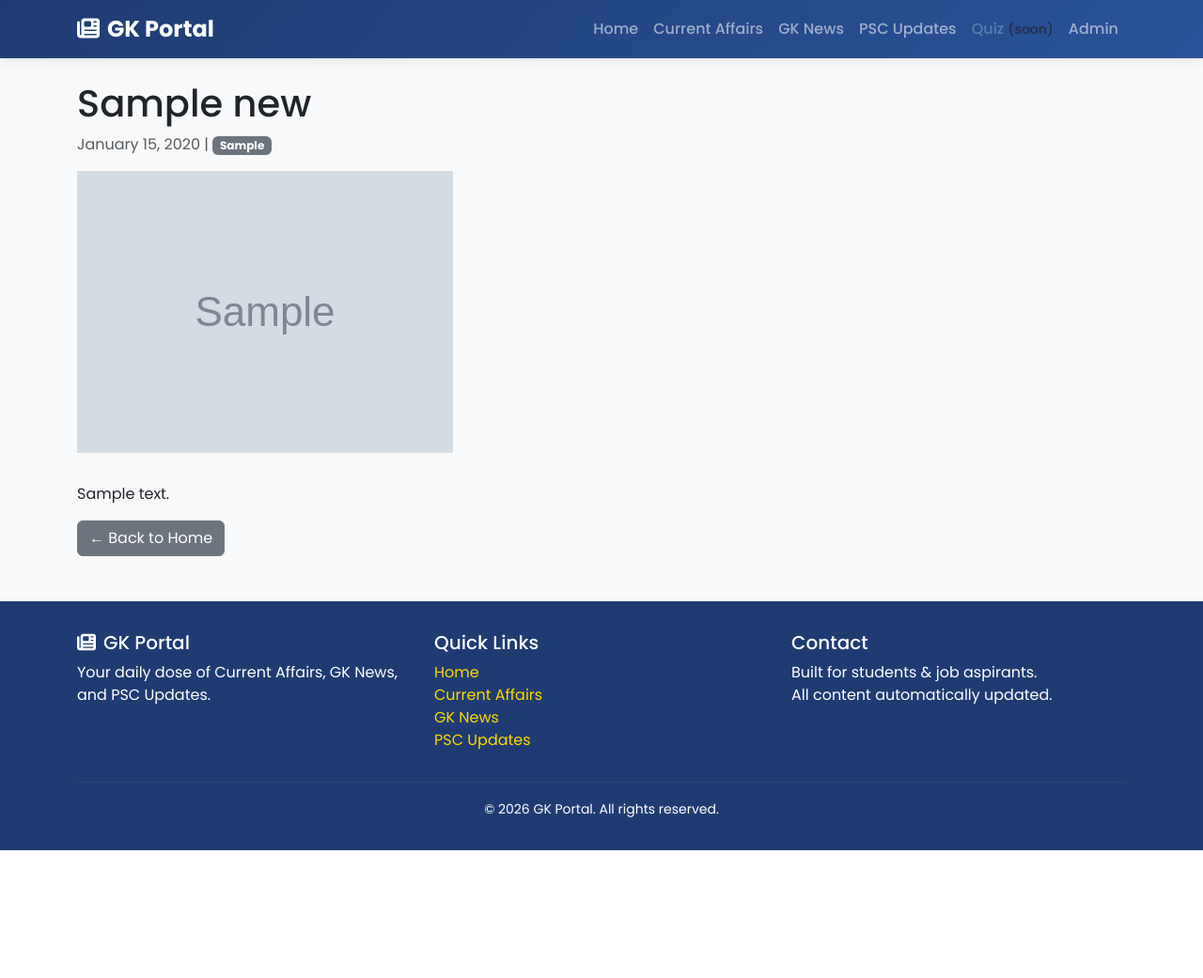
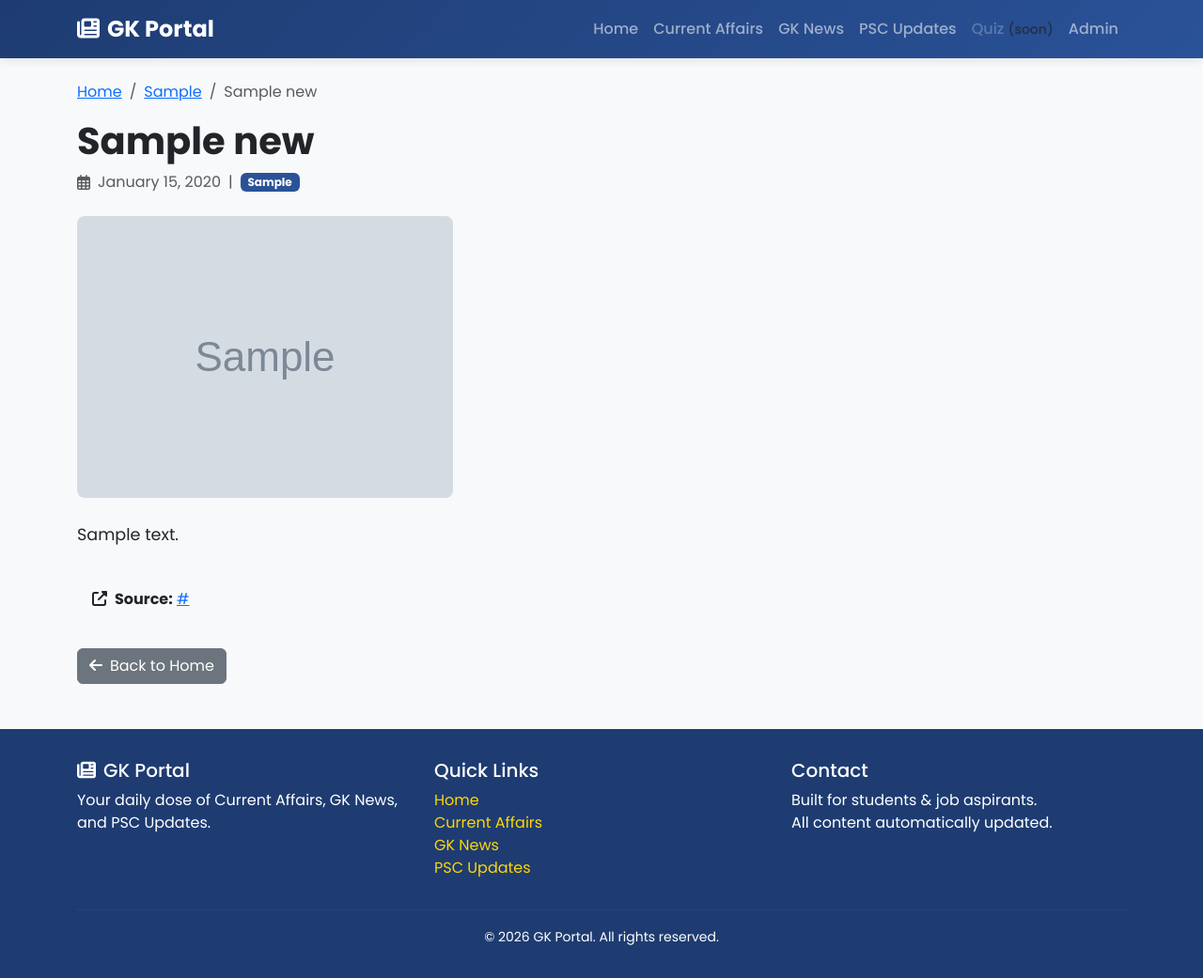
Before and after one commit to moviebazaa/currentaffairs, a Flask app: page /news/1 in a window 1280 px wide. Shown: the whole page at 94% size. Before the commit the page ends 905 px from the top, so only its background shows below. Run offline with Flask 3, Linux system fonts and the light colour scheme; tables that the repository leaves empty hold one stand-in row (values such as "Sample post"); grey boxes marked "Sample" are stand-in pictures.

Commit message:
Update news_detail.html

```diff
--- a/templates/news_detail.html
+++ b/templates/news_detail.html
@@ -1,12 +1,36 @@
 {% extends "base.html" %}
 {% block content %}
 <article>
-    <h1>{{ news.title }}</h1>
-    <p class="text-muted">{{ news.date_posted.strftime('%B %d, %Y') }} | <span class="badge bg-secondary">{{ news.category }}</span></p>
+    <nav aria-label="breadcrumb" class="mb-3">
+        <ol class="breadcrumb">
+            <li class="breadcrumb-item"><a href="{{ url_for('home') }}">Home</a></li>
+            <li class="breadcrumb-item"><a href="{{ url_for('current_affairs') if news.category == 'Current Affairs' else url_for('gk_news') if news.category == 'GK News' else url_for('psc_updates') }}">{{ news.category }}</a></li>
+            <li class="breadcrumb-item active">{{ news.title }}</li>
+        </ol>
+    </nav>
+
+    <h1 class="fw-bold">{{ news.title }}</h1>
+    <div class="d-flex align-items-center text-muted mb-4">
+        <i class="far fa-calendar-alt me-2"></i>{{ news.date_posted.strftime('%B %d, %Y') }}
+        <span class="mx-2">|</span>
+        <span class="badge badge-category">{{ news.category }}</span>
+    </div>
+
     {% if news.image_url %}
-    <img src="{{ news.image_url }}" class="img-fluid mb-3" alt="{{ news.title }}">
+    <img src="{{ news.image_url }}" class="img-fluid rounded-3 mb-4" alt="{{ news.title }}">
     {% endif %}
-    <div class="mt-3">{{ news.content | replace('\n', '<br>') | safe }}</div>
-    <a href="{{ url_for('home') }}" class="btn btn-secondary mt-3">← Back to Home</a>
+
+    <div class="news-content">
+        {{ news.content | replace('\n', '<br>') | safe }}
+    </div>
+
+    {% if news.source_url %}
+    <div class="mt-4 p-3 bg-light rounded">
+        <strong><i class="fas fa-external-link-alt me-2"></i>Source:</strong>
+        <a href="{{ news.source_url }}" target="_blank" rel="noopener">{{ news.source_url }}</a>
+    </div>
+    {% endif %}
+
+    <a href="{{ url_for('home') }}" class="btn btn-secondary mt-4"><i class="fas fa-arrow-left me-2"></i>Back to Home</a>
 </article>
 {% endblock %}
```
